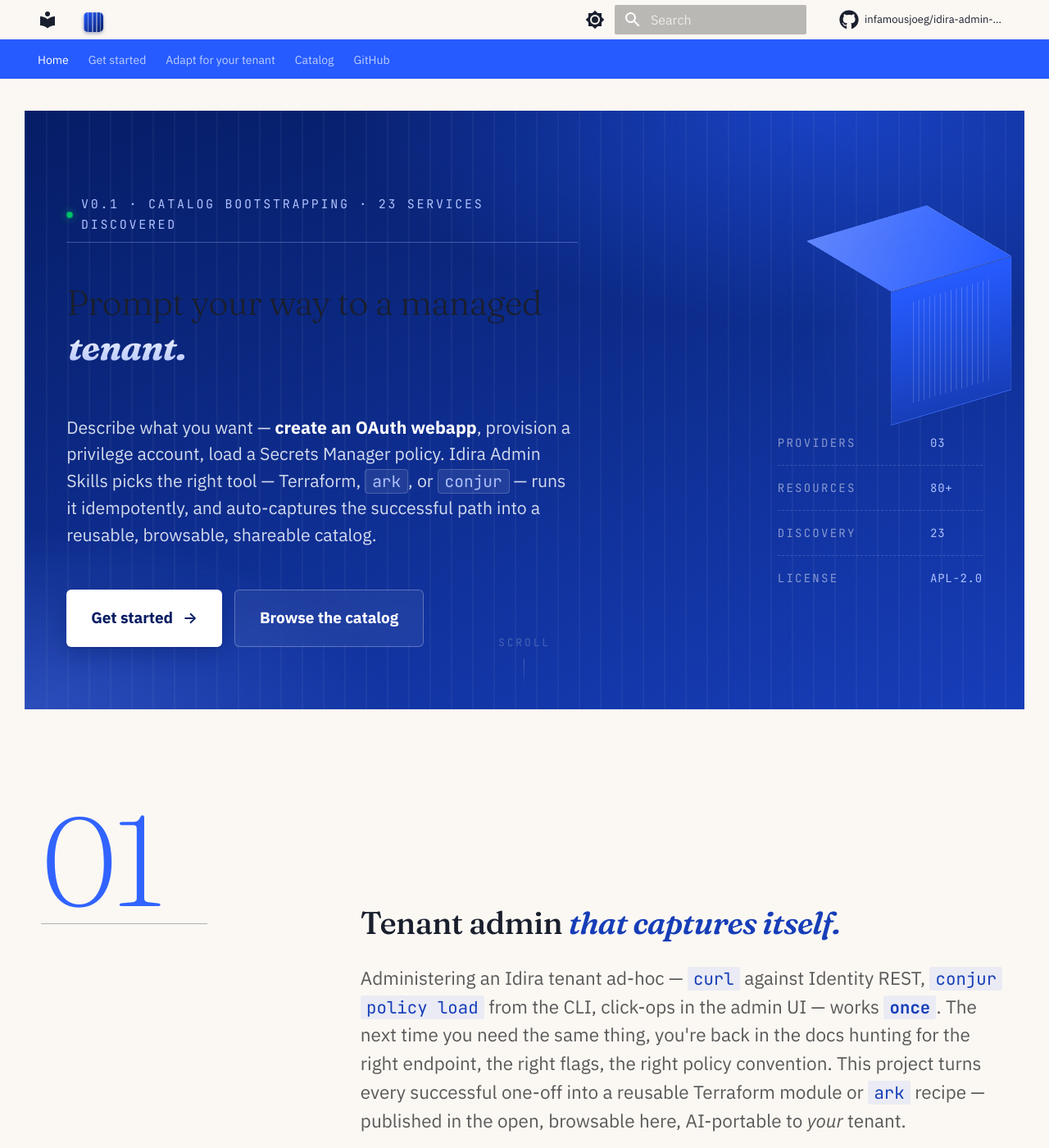
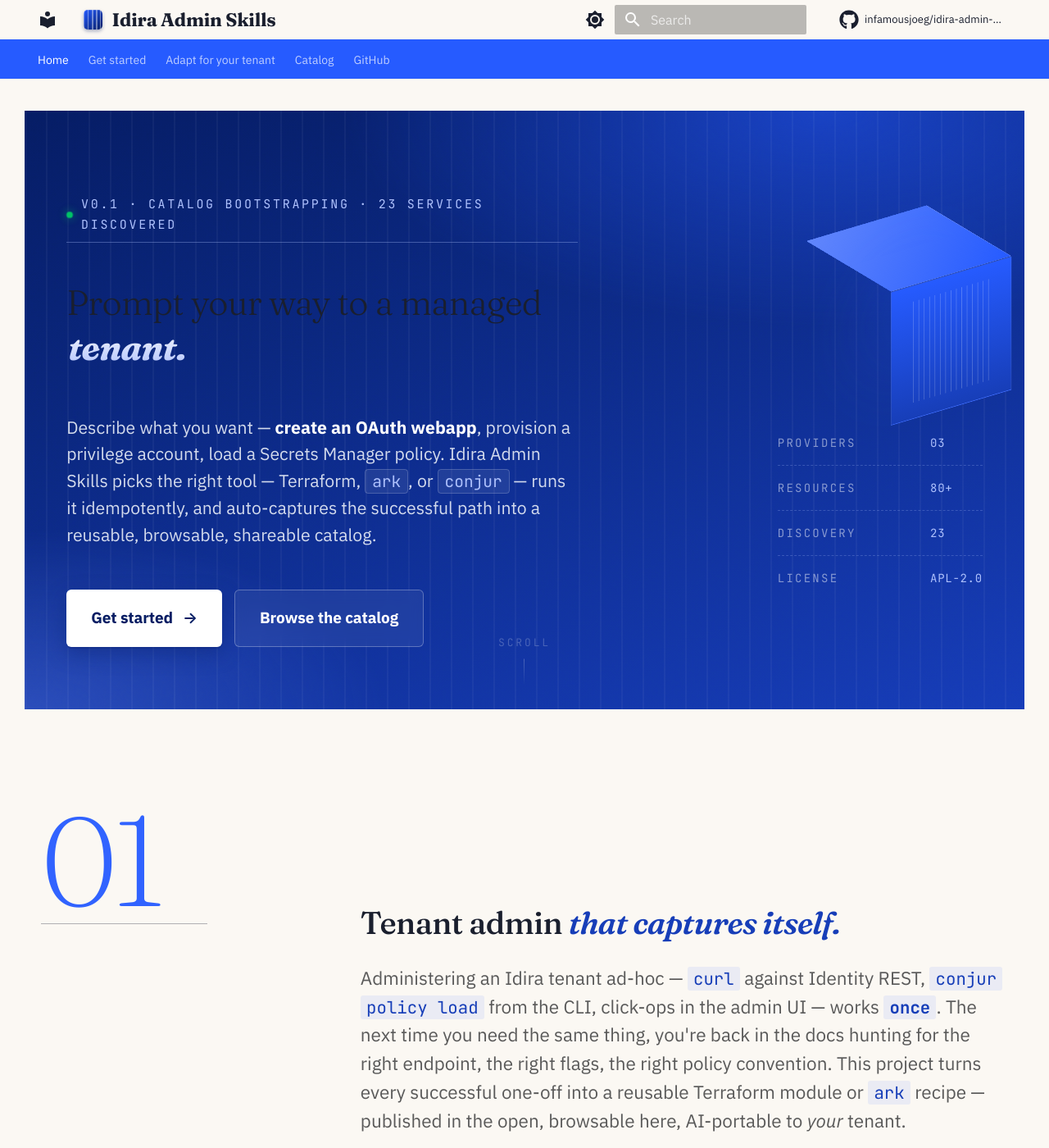
Before and after one commit to infamousjoeg/idira-admin-skills, an MkDocs documentation site: the page built from docs/index.md, in a window 1280 px wide and 1400 px high. Shown: the whole window at 82% size. Built offline with MkDocs 1.6.1 and Material for MkDocs 9.7.7, drawn with Linux system fonts in a browser that asks for light colours; some web fonts are replaced; comment, search, counter and statistics services are not loaded.

Commit message:
fix(docs): restore header site name via flex layout on .md-header__title
The `::before` cube mark was inline-block inside a block-level title, which
pushed the block-level .md-header__ellipsis to a second line — burying the
site name 48px below the visible header. The previous `display:none` on
.md-header__topic hid the symptom but also disabled the scroll-swap to the
page topic. Switching the title to `display:flex; align-items:center;`
fixes both: the mark and ellipsis share one row, and the page topic now
positions correctly inside the header on scroll (no longer leaking into
the tabs row, which was the original concern).

Co-Authored-By: Claude Opus 4.7 (1M context) <noreply@anthropic.com>

```diff
--- a/docs/stylesheets/idira.css
+++ b/docs/stylesheets/idira.css
@@ -162,16 +162,6 @@ body, .md-typeset {
   border-bottom-color: #1B2340;
 }
 
-/* Material's `.md-header__topic` is a position:absolute "title that slides into
-   the tabs row on scroll". With `navigation.tabs.sticky`, this overlaps the tabs
-   row when the page's <h1> isn't where Material expects it (our custom hero h1 is
-   outside <article>, so Material can never find it and keeps the topic visible —
-   covering the middle tab labels). We don't need this duplicate title — the page
-   title is established by the page content + tab itself — so hide it entirely. */
-.md-header__topic {
-  display: none;
-}
-
 .md-header__title {
   font-family: var(--font-display);
   font-weight: 700;
@@ -179,6 +169,11 @@ body, .md-typeset {
   letter-spacing: -0.01em;
   font-size: 1.125rem;
   color: inherit;
+  /* Default is `display: block`, which pushes the block-level `.md-header__ellipsis`
+     onto a second line below the inline-block `::before` cube mark — burying the
+     site name beneath the visible header. Flex puts mark + ellipsis on one row. */
+  display: flex;
+  align-items: center;
 }
 
 /* Replace any inherited wordmark line height noise */
```
